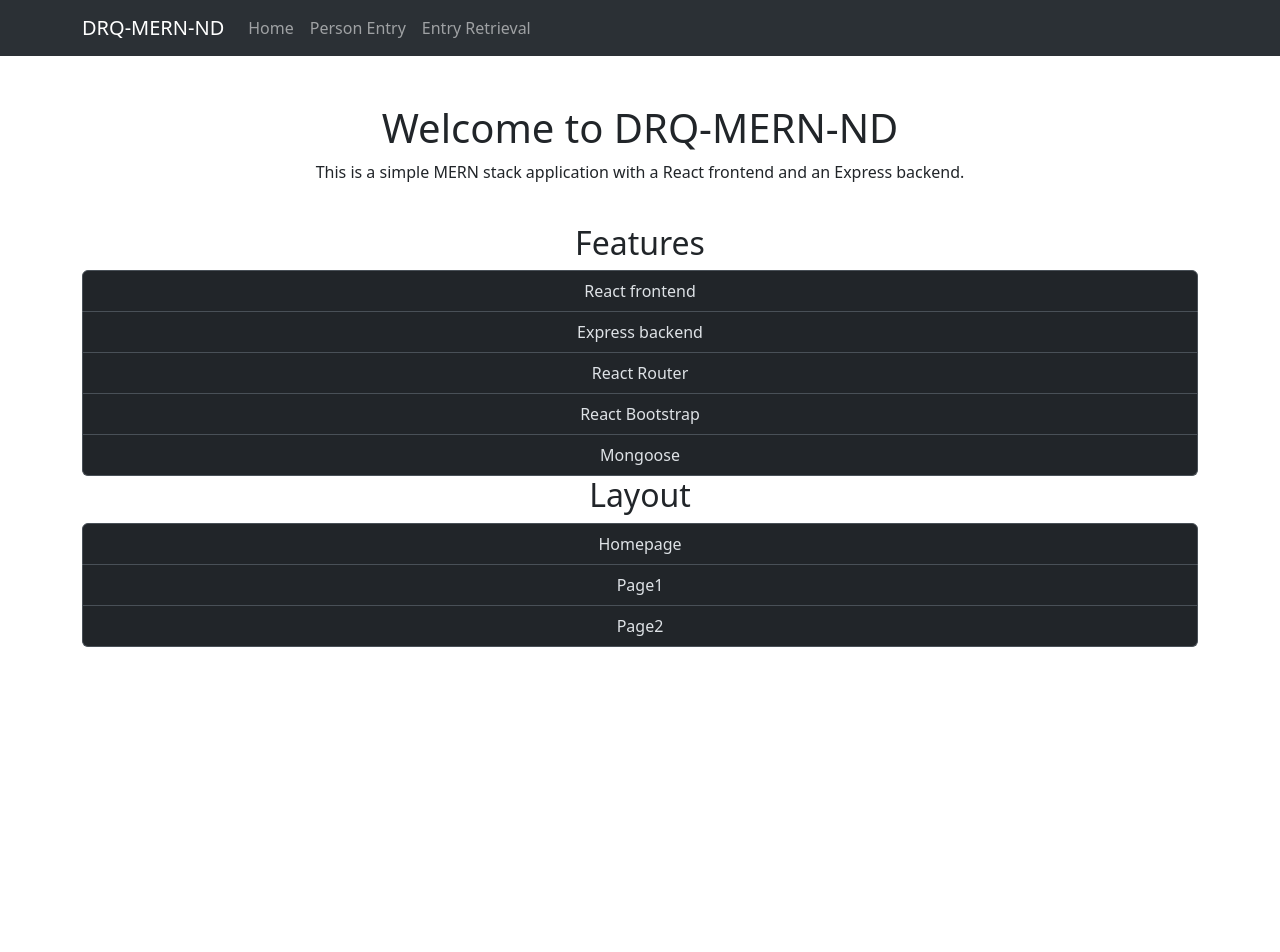
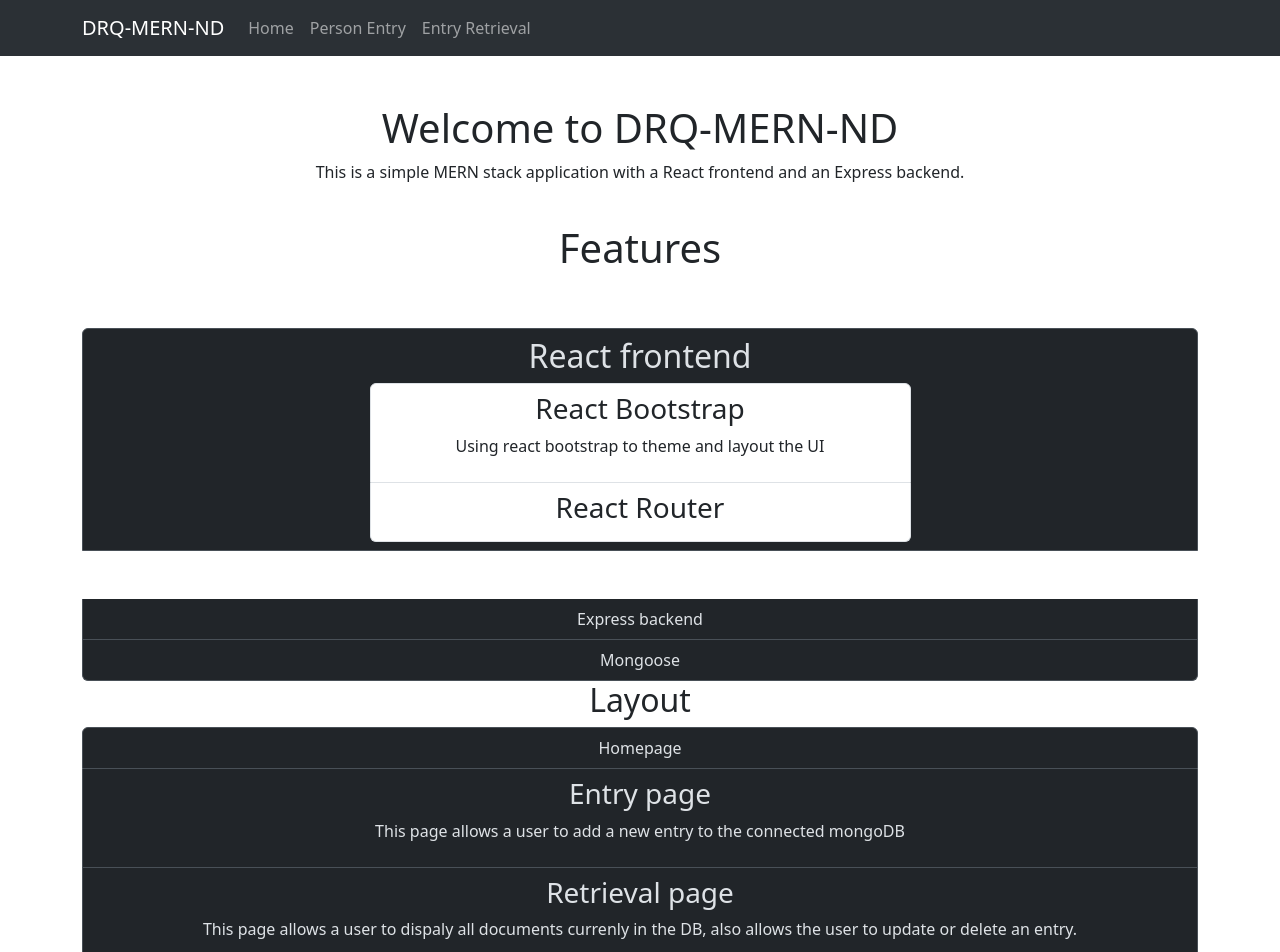
Before and after one commit to Nathan-Dean371/DRQ-Project-2024, a React (Create React App) app in the folder frontend/drq-mern/: page / in a window 1280 px wide. Shown: the top 952 px of the page. Before the commit the page ends 800 px from the top, so only its background shows below. Built offline with nearby package versions, Linux system fonts and the light colour scheme.

Commit message:
Cleaned up spacing of buttons on the retrieval page.

```diff
--- a/frontend/drq-mern/src/components/EntryTable.js
+++ b/frontend/drq-mern/src/components/EntryTable.js
@@ -1,8 +1,9 @@
 import { Component, useState } from "react";
 import axios from "axios";
-import { Container, Form } from "react-bootstrap";
 import Button from "react-bootstrap/Button";
-import { Row, Col } from "react-bootstrap";
+import Container from "react-bootstrap/Container";
+import Row from "react-bootstrap/Row";
+import Col from "react-bootstrap/Col";
 
 
 
@@ -14,6 +15,8 @@ export default function EntryTable(
         return(
             <table className="w-100">
                 <tbody>
+
+                //Dynamically add an entryItem for each entry in the array
                 {entries.map(entry =>
                 (
 
@@ -30,8 +33,6 @@ export default function EntryTable(
     }
 
 
-
-
 function EntryItem({entry, onChange})
 {
     const [isEditing, setIsEditing] = useState(false);
@@ -39,17 +40,37 @@ function EntryItem({entry, onChange})
     const [occupation, setOccupation] = useState('');
     const [dob, setDob] = useState('');
     const [id, setId] = useState('');
-
     const [entryState, setEntry] = useState({entry});
 
     let entryContent;
 
+    //This function "turns on" the editing mode and sets the state for the input fields
     function handleEditClick()
     {
         setIsEditing(true)
         setFullname(entry.name);
         setOccupation(entry.occupation);
         setDob(entry.dob);
+    }
+
+    //This function deletes the entry from the database
+    function handleDeleteClick()
+    {
+        console.log("Delete clicked for entry with id: " + entry._id);
+
+        axios.delete("http://localhost:4000/delete", {
+            data: {id: entry._id}
+        }).then((response) => {
+            console.log(response);
+            alert("Data deleted successfully");
+
+
+            onChange();
+
+        }).catch((err) => {
+            console.log(err);
+            alert("Error deleting data");
+        });
     }
 
     function handleSaveClick()
@@ -73,14 +94,16 @@ function EntryItem({entry, onChange})
         }).then((response) => {
             console.log(response);
             alert("Data updated successfully");
+
+            //Calling onChange here will trigger a re-render of the EntryTable component
             onChange();
+
         }).catch((err) => {
             console.log(err);
             alert("Error updating data");
         });
 
         //Update the entry in the state
-
         setEntry({
             ...entryState,
             name: fullname,
@@ -97,17 +120,16 @@ function EntryItem({entry, onChange})
         entryContent = (
             <>
             <tr key={entry._id}>
-                <td><p>Editing {fullname}</p></td>
                 <td><input type="text" value={fullname} onChange={(event) => setFullname(event.target.value)}/></td>
                 <td><input type="text" value={occupation} onChange={(event) => setOccupation(event.target.value)}/></td>
                 <td><input type="date" value={dob} onChange={(event) => setDob(event.target.value)}/></td>
+                <Button key="saveButton" bsPrefix="btn btn-success mx-2" onClick={() => handleSaveClick()}>
+                    Save
+                </Button>
+                <Button key="cancelButton" bsPrefix="btn btn-danger mx-2" onClick={() => setIsEditing(false)}>
+                    Cancel
+                </Button>
 
-                <button key="cancelButton" onClick={() => setIsEditing(false)}>
-                    Cancel
-                </button>
-                <button key="saveButton" onClick={() => handleSaveClick()}>
-                    Save
-                </button>
             </tr>
             </>
         );
@@ -119,11 +141,13 @@ function EntryItem({entry, onChange})
                     <td>{entry.name}</td>
                     <td>{entry.occupation}</td>
                     <td>{entry.dob}</td>
-                    <button key="editButton" onClick={() => handleEditClick(entry)}>
-                        Edit
-                    </button>
+                        <Button bsPrefix="btn btn-primary mx-2" key="editButton" onClick={() => handleEditClick(entry)}>
+                            Edit
+                        </Button>
+                        <Button bsPrefix="btn btn-danger mx-5" key="deleteButton"  onClick={() => handleDeleteClick(entry)}>
+                            Delete
+                        </Button>
                 </tr>
-
             </>
         )
     }
--- a/frontend/drq-mern/src/components/Retrieval.js
+++ b/frontend/drq-mern/src/components/Retrieval.js
@@ -27,15 +27,14 @@ function Retrieval()
 
     return(
         <Container className="my-5 w-75">
-            <h1>Page 2</h1>
-            <p>This page will display data stored in the DB</p>
-
+            <h1>Document display</h1>
+            <p>This page allows you view & edit or update database entries.</p>
 
             <EntryTable
                 entries={entryArray}
                 onChange={arrayChanged}
+            />
 
-            />
             <button onClick={handleRetrieve}>
                 Retrieve
             </button>
--- a/frontend/drq-mern/src/components/Welcome.js
+++ b/frontend/drq-mern/src/components/Welcome.js
@@ -11,12 +11,26 @@ function Welcome()
             </p>
             <br>
             </br>
-            <h2>Features</h2>
+            <h1>Features</h1>
             <ListGroup>
-                <ListGroup.Item>React frontend</ListGroup.Item>
+                <ListGroup.Item className='w-auto my-5 d-flex flex-column align-items-center
+                        justify-content-center'>
+                    <h2>React frontend</h2>
+                    <ListGroup data-bs-theme="light" className='w-50 '>
+                        <ListGroup.Item>
+                            <h3>React Bootstrap</h3>
+                            <p>Using react bootstrap to theme and layout the UI</p>
+                        </ListGroup.Item>
+
+                        <ListGroup.Item><h3>React Router</h3></ListGroup.Item>
+
+                    </ListGroup>
+                </ListGroup.Item>
+
                 <ListGroup.Item>Express backend</ListGroup.Item>
-                <ListGroup.Item>React Router</ListGroup.Item>
-                <ListGroup.Item>React Bootstrap</ListGroup.Item>
+
+
+
                 <ListGroup.Item>Mongoose</ListGroup.Item>
             </ListGroup>
 
@@ -24,8 +38,14 @@ function Welcome()
             <h2>Layout</h2>
             <ListGroup>
                 <ListGroup.Item>Homepage</ListGroup.Item>
-                <ListGroup.Item>Page1</ListGroup.Item>
-                <ListGroup.Item>Page2</ListGroup.Item>
+                <ListGroup.Item>
+                    <h3>Entry page</h3>
+                    <p>This page allows a user to add a new entry to the connected mongoDB</p></ListGroup.Item>
+                <ListGroup.Item>
+                    <h3>Retrieval page</h3>
+                    <p>This page allows a user to dispaly all documents currenly in the DB,
+                    also allows the user to update or delete an entry.</p>
+                </ListGroup.Item>
             </ListGroup>
         </Container>
     );
```
Also changed, not shown: 1 other file (tests, documents, lock files or other folders).
